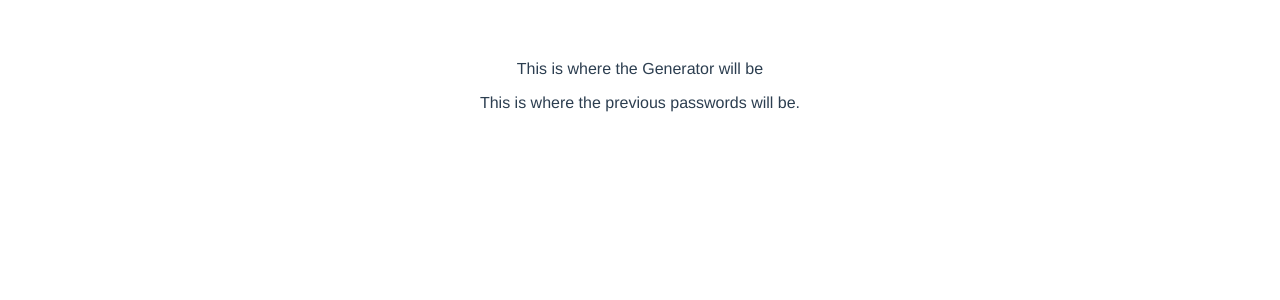
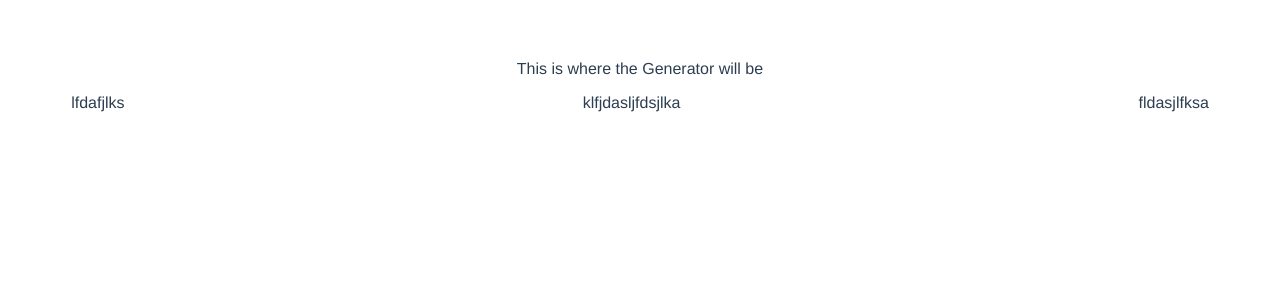
Before and after one commit to PhoenixDrachen/vue-passgen, a Vue app: page / in a window 1280 px wide. Shown: the top 300 px of the page. Built offline with nearby package versions, Linux system fonts and the light colour scheme.

Commit message:
minor changes

```diff
--- a/src/components/PastPasswords.vue
+++ b/src/components/PastPasswords.vue
@@ -1,17 +1,28 @@
 <template>
   <div id="pastPasswords">
-<p>This is where the previous passwords will be.</p>
+    <span v-for="pass in pastPasswords" :key="pass">{{pass}}</span>
   </div>
 </template>
 
 <script>
+import { ref } from 'vue';
+
 export default {
   setup() {
-    return {};
+    const pastPasswords = ref(['lfdafjlks', 'klfjdasljfdsjlka', 'fldasjlfksa']);
+    return {
+      pastPasswords,
+    };
   },
 };
 </script>
 
 <style lang="scss" scoped>
-
+  #pastPasswords{
+    // display:grid;
+    width:90%;
+    display:flex;
+    justify-content: space-between;
+    margin:0 auto;
+  }
 </style>
```
